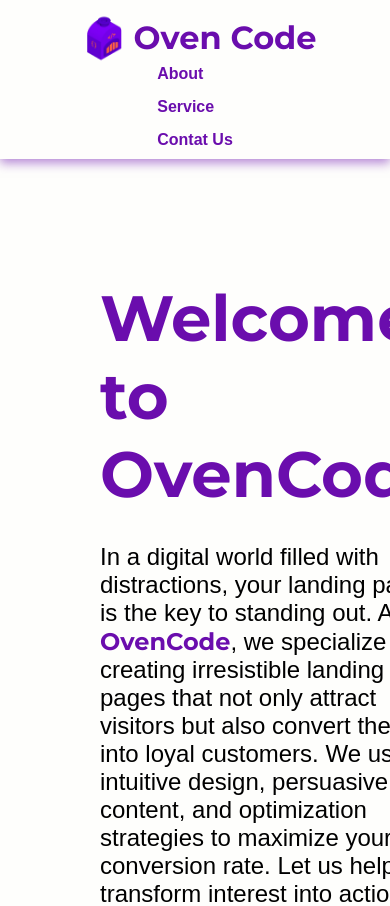
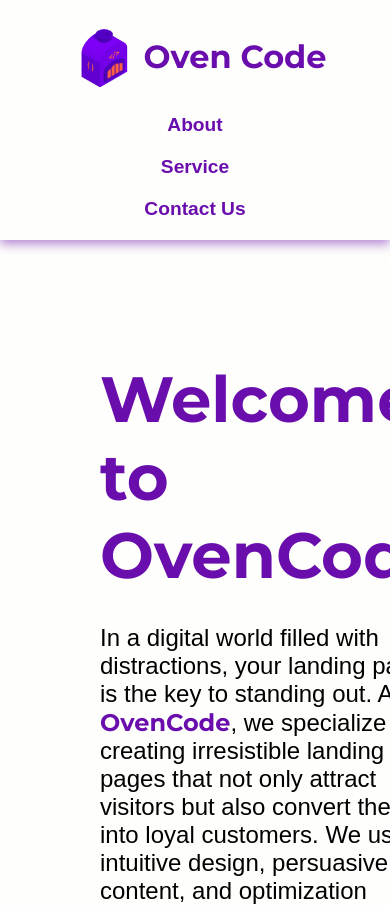
Before and after one commit to Jiwemoyo/OvenCode, a React (Vite) app: page / in a window 390 px wide. Shown: the top 906 px of the page. Built offline with nearby package versions, Linux system fonts and the light colour scheme; a web font is replaced by a local one.

Commit message:
section hero responsive

```diff
--- a/src/assets/styles/header.css
+++ b/src/assets/styles/header.css
@@ -1,5 +1,4 @@
-@import './main.css';
-
+/* Header base */
 #header {
   display: flex;
   justify-content: space-between;
@@ -35,7 +34,6 @@
   position: relative;
 }
 
-/* Pseudo-elemento que creará los círculos */
 #nav-bar a::after {
   content: "";
   display: block;
@@ -50,61 +48,55 @@
   overflow: hidden;
 }
 
-/* Al hacer hover, los círculos se expanden */
 #nav-bar a:hover::after {
   width: 100%;
 }
 
-#hamburger {
-  display: none;
-  cursor: pointer;
-  flex-direction: column;
-  justify-content: space-between;
-  height: 24px;
-}
+/* Estilos para pantallas grandes */
+@media (min-width: 769px) {
+  #header {
+    display: flex;
+    justify-content: space-between;
+    align-items: center;
+    padding: 20px 100px;
+    box-shadow: 0 4px 10px rgba(106, 13, 173, 0.5);
+    background-color: var(--color-background);
+  }
 
-.line {
-  width: 30px;
-  height: 3px;
-  background-color: var(--color-primary);
-  margin: 3px 0;
-}
-
-/* Media Queries */
-@media (max-width: 768px) {
-  #header {
-    padding: 20px 50px;
+  .title {
+    display: flex;
+    align-items: center;
   }
 
   #nav-bar {
-    gap: 20px;
+    display: flex;
+    gap: 30px;
+    position: relative;
   }
 
   #nav-bar a {
-    font-size: 1.2rem;
-  }
-
-  #hamburger {
-    display: flex;
+    font-size: 1.5rem;
   }
 }
 
-@media (max-width: 480px) {
+/* Estilos para pantallas pequeñas */
+@media (max-width: 768px) {
   #header {
-    flex-direction: column;
-    padding: 10px 20px;
+    flex-direction: column; /* Colocamos el contenido en columna */
+    justify-content: center; /* Centrar el contenido */
+    padding: 20px;
   }
 
+  /* Colocamos el nav-bar debajo del título */
   #nav-bar {
-    flex-direction: column;
-    gap: 15px;
-  }
-
-  #header-img {
-    width: 60px;
+    display: flex;
+    flex-direction: column; /* Los links en columna */
+    gap: 20px; /* Espacio entre los links */
+    align-items: center; /* Centramos los links */
+    margin-top: 20px; /* Un poco de margen para separar el título de los links */
   }
 
   #nav-bar a {
-    font-size: 1rem;
+    font-size: 1.2rem; /* Ajustamos el tamaño de fuente en pantallas pequeñas */
   }
 }
--- a/src/components/Header.jsx
+++ b/src/components/Header.jsx
@@ -1,22 +1,23 @@
-import '../assets/styles/header.css'
+import { useState } from 'react';
+import '../assets/styles/header.css';
 
 export const Header = () => {
+  const [isMenuOpen, setIsMenuOpen] = useState(false);
+
+  const toggleMenu = () => {
+    setIsMenuOpen(!isMenuOpen);
+  };
+
   return (
     <header id="header">
       <div className="title">
-      <img src="/ovenCodeLogo.png" alt="OvenCodeLogo" id="header-img" />
-      <h1>Oven Code</h1>
+        <img src="/ovenCodeLogo.png" alt="OvenCodeLogo" id="header-img" />
+        <h1>Oven Code</h1>
       </div>
-      <nav id="nav-bar">
-        <a href="#about" className="nav-link">
-          About
-        </a>
-        <a href="#services" className="nav-link">
-          Service
-        </a>
-        <a href="#contact" className="nav-link">
-          Contat Us
-        </a>
+      <nav id="nav-bar" className={isMenuOpen ? 'active' : ''}>
+        <a href="#about" className="nav-link">About</a>
+        <a href="#services" className="nav-link">Service</a>
+        <a href="#contact" className="nav-link">Contact Us</a>
       </nav>
     </header>
   );
```
